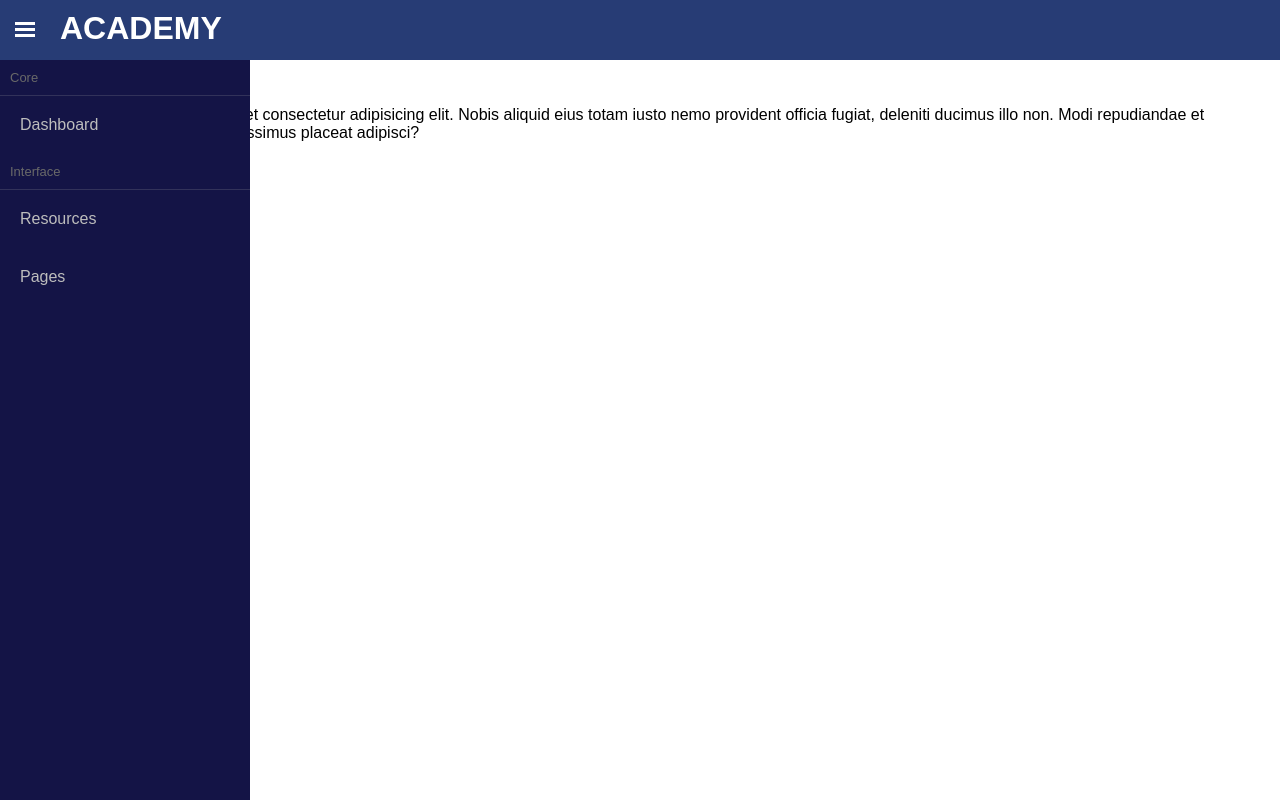
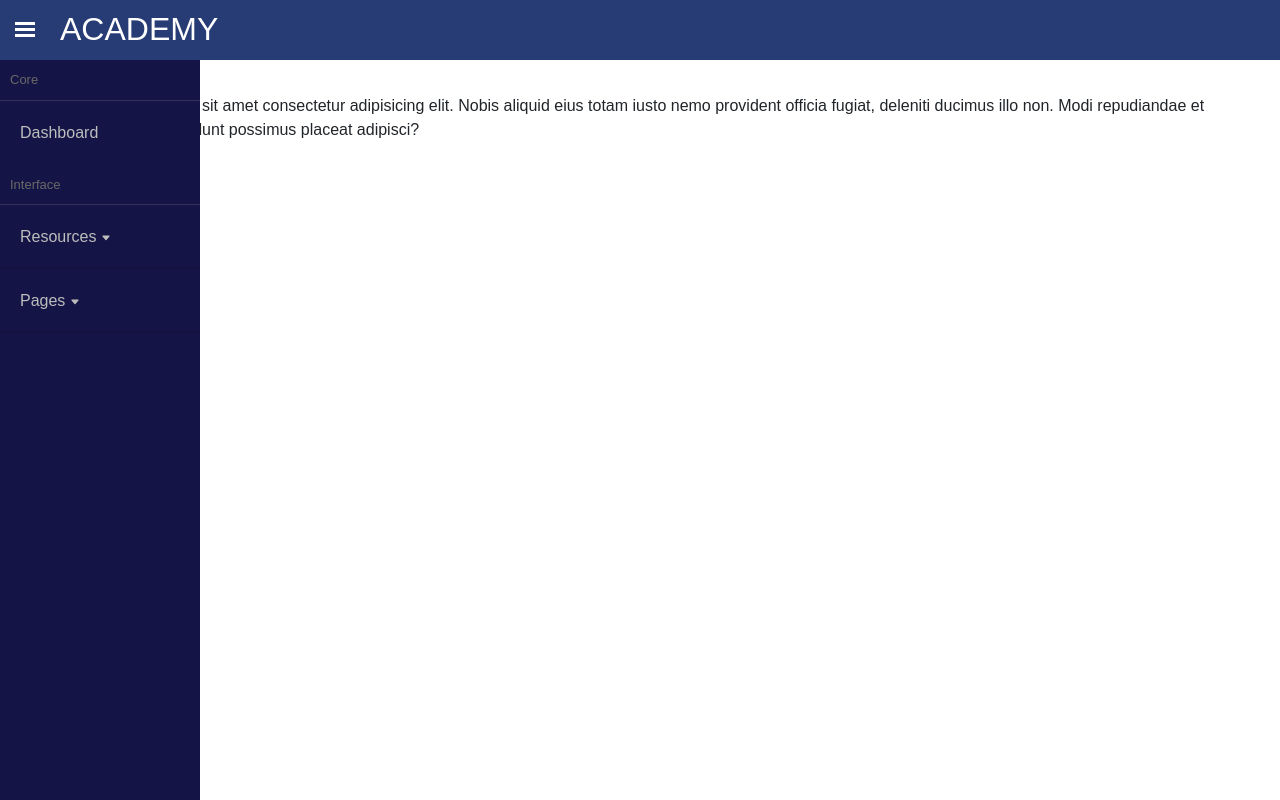
Before and after one commit to ankur6266/admin-dash, a plain HTML site: page index.html in a window 1280 px wide. Drawn offline with nearby package versions, Linux system fonts and the light colour scheme; a web font is replaced by a local one.

Commit message:
added icon bar and added dropdown in sidebar elment

```diff
--- a/index.html
+++ b/index.html
@@ -6,16 +6,16 @@
     <meta http-equiv="X-UA-Compatible" content="IE=edge">
     <meta name="viewport" content="width=device-width, initial-scale=1.0">
 
-    <!-- <script src="https://cdn.jsdelivr.net/npm/@popperjs/core@2.9.3/dist/umd/popper.min.js" integrity="sha384-eMNCOe7tC1doHpGoWe/6oMVemdAVTMs2xqW4mwXrXsW0L84Iytr2wi5v2QjrP/xp" crossorigin="anonymous"></script>
+    <script src="https://cdn.jsdelivr.net/npm/@popperjs/core@2.9.3/dist/umd/popper.min.js" integrity="sha384-eMNCOe7tC1doHpGoWe/6oMVemdAVTMs2xqW4mwXrXsW0L84Iytr2wi5v2QjrP/xp" crossorigin="anonymous"></script>
 <script src="https://cdn.jsdelivr.net/npm/bootstrap@5.1.0/dist/js/bootstrap.min.js" integrity="sha384-cn7l7gDp0eyniUwwAZgrzD06kc/tftFf19TOAs2zVinnD/C7E91j9yyk5//jjpt/" crossorigin="anonymous"></script>
-<link href="https://cdn.jsdelivr.net/npm/bootstrap@5.1.0/dist/css/bootstrap.min.css" rel="stylesheet" integrity="sha384-KyZXEAg3QhqLMpG8r+8fhAXLRk2vvoC2f3B09zVXn8CA5QIVfZOJ3BCsw2P0p/We" crossorigin="anonymous"> -->
+<link href="https://cdn.jsdelivr.net/npm/bootstrap@5.1.0/dist/css/bootstrap.min.css" rel="stylesheet" integrity="sha384-KyZXEAg3QhqLMpG8r+8fhAXLRk2vvoC2f3B09zVXn8CA5QIVfZOJ3BCsw2P0p/We" crossorigin="anonymous">
 
     <title>Admin | Dashboard</title>
     <link rel="stylesheet" href="style.css">
 </head>
 <body>
     <header>
-        <h1><a href="#">ACADEMY</a></h1>
+        <h2><a href="#">ACADEMY</a></h2>
     </header>
     <input type="checkbox" id="opensidebarmenu">
     <label for="opensidebarmenu" class="sidebaricon">
@@ -23,13 +23,56 @@
         <div class="spinner middle"></div>
         <div class="spinner bottom"></div>
     </label>
+<!-- icon bar -->
+    <div id="icon-bar">
+        <ul class="icon-menu">
+            <div>Core</div>
+            <li><a href=""><img src="Images/outline_dashboard_customize_white_24dp.png" width="20px" alt="Dashboard" title="Dashboard"></a></li>
+            <div>Interface</div>
+            <li><a href=""><img src="Images/outline_inventory_2_white_24dp.png" width="20px" alt="Resources" title="Resources"></a></li>
+            <li><a href=""><img src="Images/outline_menu_book_white_24dp.png" width="20px" alt="Pages" title="Pages"></a></li>
+        </ul>
+    </div>
+<!-- sidebar -->
     <div id="sidebarmenu">
         <ul class="menu">
             <div>Core</div>
-            <li><a href="">Dashboard</a></li>
+            <li><a href="" role="btn">Dashboard</a></li>
             <div>Interface</div>
-            <li><a href="">Resources</a></li>
-            <li><a href="">Pages</a></li>
+            <li>
+                <a class="accordion-button" role="button" data-bs-toggle="collapse" data-bs-target="#collapseOne" aria-expanded="true" aria-controls="collapseOne">
+                    Resources
+                    <svg xmlns="http://www.w3.org/2000/svg" width="10" height="10" fill="currentColor" class="bi bi-caret-down-fill" viewBox="0 0 16 16">
+                        <path d="M7.247 11.14 2.451 5.658C1.885 5.013 2.345 4 3.204 4h9.592a1 1 0 0 1 .753 1.659l-4.796 5.48a1 1 0 0 1-1.506 0z"/>
+                      </svg>
+                  </a>
+
+                  <div id="collapseOne" class="accordion-collapse collapse" aria-labelledby="headingOne" data-bs-parent="#accordionExample">
+                    <div class="accordion-body">
+                      <ul class="inner-menu">
+                        <li><a href="">Category</a></li>
+                        <li><a href="">Questions</a></li>
+                        <li><a href="">Users</a></li>
+                      </ul>
+                    </div>
+                  </div>
+            </li>
+            <li>
+                <a class="accordion-button" role="button" data-bs-toggle="collapse" data-bs-target="#collapseTwo" aria-expanded="true" aria-controls="collapseTwo">
+                    Pages
+                    <svg xmlns="http://www.w3.org/2000/svg" width="10" height="10" fill="currentColor" class="bi bi-caret-down-fill" viewBox="0 0 16 16">
+                        <path d="M7.247 11.14 2.451 5.658C1.885 5.013 2.345 4 3.204 4h9.592a1 1 0 0 1 .753 1.659l-4.796 5.48a1 1 0 0 1-1.506 0z"/>
+                      </svg>
+                  </a>
+                  <div id="collapseTwo" class="accordion-collapse collapse" aria-labelledby="headingOne" data-bs-parent="#accordionExample">
+                    <div class="accordion-body">
+                      <ul class="inner-menu">
+                        <li><a href="">Authentication</a></li>
+                        <li><a href="">Errors</a></li>
+                      </ul>
+                    </div>
+                  </div>
+            </li>
         </ul>
     </div>
     <div class="main">
--- a/style.css
+++ b/style.css
@@ -16,10 +16,10 @@ header{
     height: 60px;
     position: fixed;
 }
-header h1{
+header h2{
     margin: 10px 0 0px 60px;
 }
-header h1 a{
+header h2 a{
     text-decoration: none;
     color: white;
 }
@@ -29,19 +29,52 @@ header h1 a{
     margin-top: 60px;
     padding: 10px 50px;
 }
+/* icon bar */
+#icon-bar{
+    height: 100%;
+    position: fixed;
+    left: 0;
+    top: 0;
+    width: 70px;
+    margin-top: 60px;
+    background-color: rgb(20, 20, 70);
+    transition: transform 250ms ease-in-out;
+}
+.icon-menu{
+    list-style: none;
+    padding: 0;
+    margin: 0;
+}
+
+.icon-menu li{
+    color: rgb(189, 189, 189);
+}
+.icon-menu div{
+    font-size: small;
+    color: rgb(105, 105, 105);
+    border-bottom: 1px solid rgba(172, 172, 172, .2);
+    padding: 10px;
+    visibility: hidden;
+}
+.icon-menu li a{
+    color: rgb(189, 189, 189);
+    display: block;
+    text-decoration: none;
+    padding: 20px;
+}
+/* sidebar */
 #sidebarmenu{
     height: 100%;
     position: fixed;
     left: 0;
     top: 0;
-    width: 250px;
+    width: 200px;
     margin-top: 60px;
     background-color: rgb(20, 20, 70);
-
     transition: transform 250ms ease-in-out;
 }
 #opensidebarmenu:checked ~ #sidebarmenu{
-    transform: translateX(-250px);
+    transform: translateX(-300px);
 }
 .menu{
     list-style: none;
@@ -57,6 +90,7 @@ header h1 a{
     color: rgb(105, 105, 105);
     border-bottom: 1px solid rgba(172, 172, 172, .2);
     padding: 10px;
+
 }
 .menu li a{
     color: rgb(189, 189, 189);
@@ -82,84 +116,24 @@ header h1 a{
 .spinner.middle, .spinner.bottom{
     margin-top: 3px;
 }
+/*CSS for dropdown in sidebar */
+.menu .accordion-button{
+    background-color: rgb(20, 20, 70);
+    border: 0;
+    color: rgb(189, 189, 189);
 
-
-/* *{
-    box-sizing: border-box;
 }
-html, body{
-    overflow-x: hidden;
-    height: 100%;
-}
- body{
-    font-family: 'Georama', sans-serif;
-    margin: 0;
-    padding: 0;
-}
-header{
-    width: 100%;
-    height: 50px;
-    position: fixed;
-    z-index: 10;
-    background-color: #273c75;
-    padding-left: 1%;
-    font-weight: 600;
-    color: rgb(216, 216, 216);
-    font-size: 2rem;
-}
-header svg{
-    margin: 10px;
-    color: rgb(255, 255, 255);
-}
-header span{
-    margin-left: 1%;
-}
-main{
-    margin-top: 50px;
-    padding: 10px 50px;
-}
-#openmenu{
-    margin-left: -30px;
-}
-
-.icon-toggle{
-    width: 20px;
-    height: 20px;
-    background-color: white;
-    margin-left: 20px;
-    cursor: pointer;
-}
-
-#sidebar{
-    height: 100%;
-    position: fixed;
-    left: 0;
-    top: 0;
-    width: 250px;
-    margin-top: 50px;
-    background-color: rgb(20, 20, 70);
-    transform: translateX(-250px);
-}
-#openmenu:checked ~ #sidebar{
-    transform: translateX(300px);
-}
-
-.menu{
+.inner-menu{
     list-style: none;
     padding: 0;
     margin: 0;
-    color: rgb(189, 189, 189);;
 }
-.menu div{
-    font-size: small;
-    color: rgb(105, 105, 105);
-    border-bottom: 1px solid rgba(172, 172, 172, .2);
-    padding: 10px;
+.inner-menu li a{
+    color: rgb(189, 189, 189);
+    display: block;
+    text-decoration: none;
+    padding: 3px;
 }
-.menu li a{
-    font-weight: bold;
-    color: rgb(189, 189, 189);
-    text-decoration: none;
-    display: block;
-    padding: 15px;
-} */
+li:hover,.accordion-button:hover{
+    background-color: rgba(0, 0, 0, 0.2);
+}
```
Also changed, not shown: Images/outline_dashboard_customize_white_24dp.png (added), Images/outline_inventory_2_white_24dp.png (added), Images/outline_menu_book_white_24dp.png (added).
